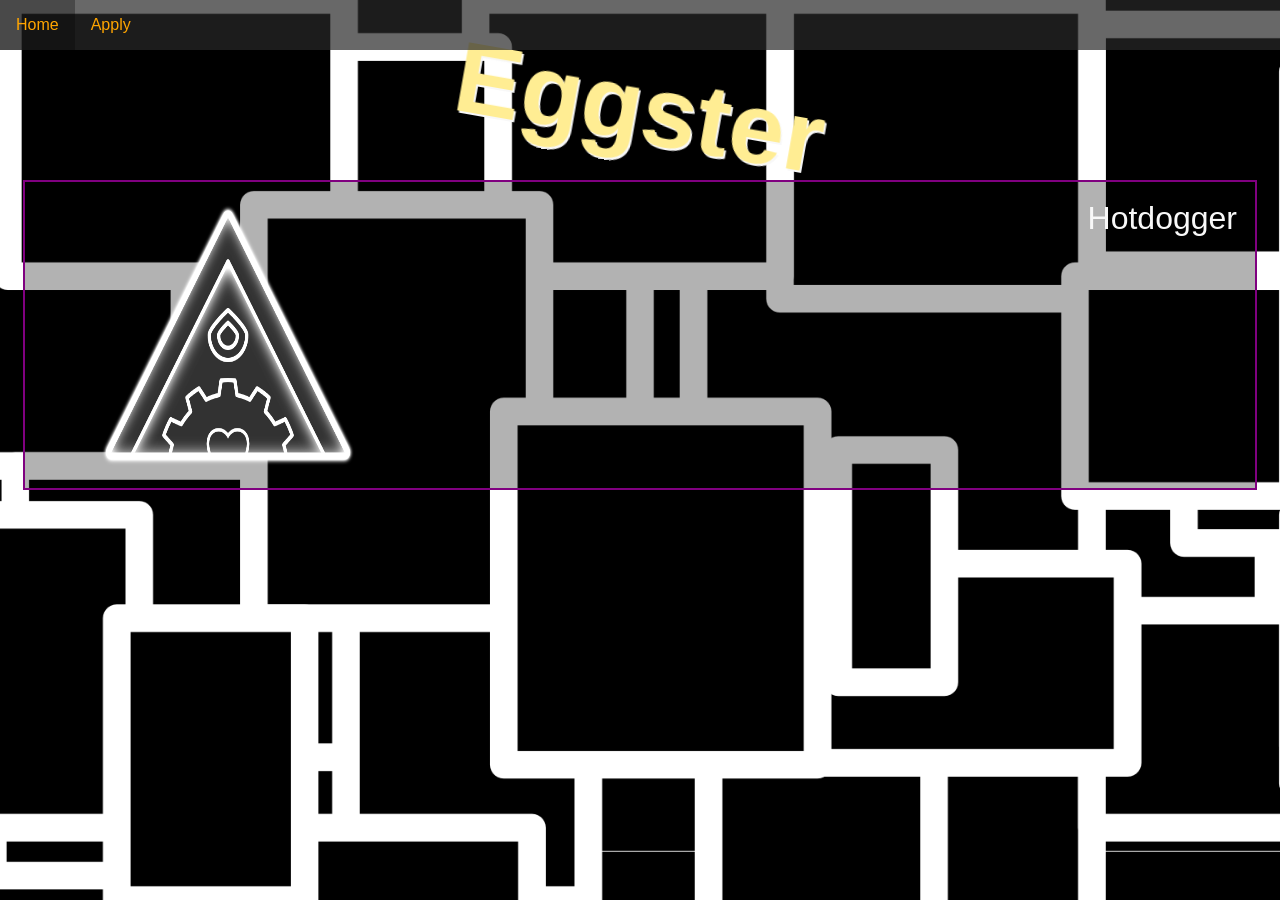
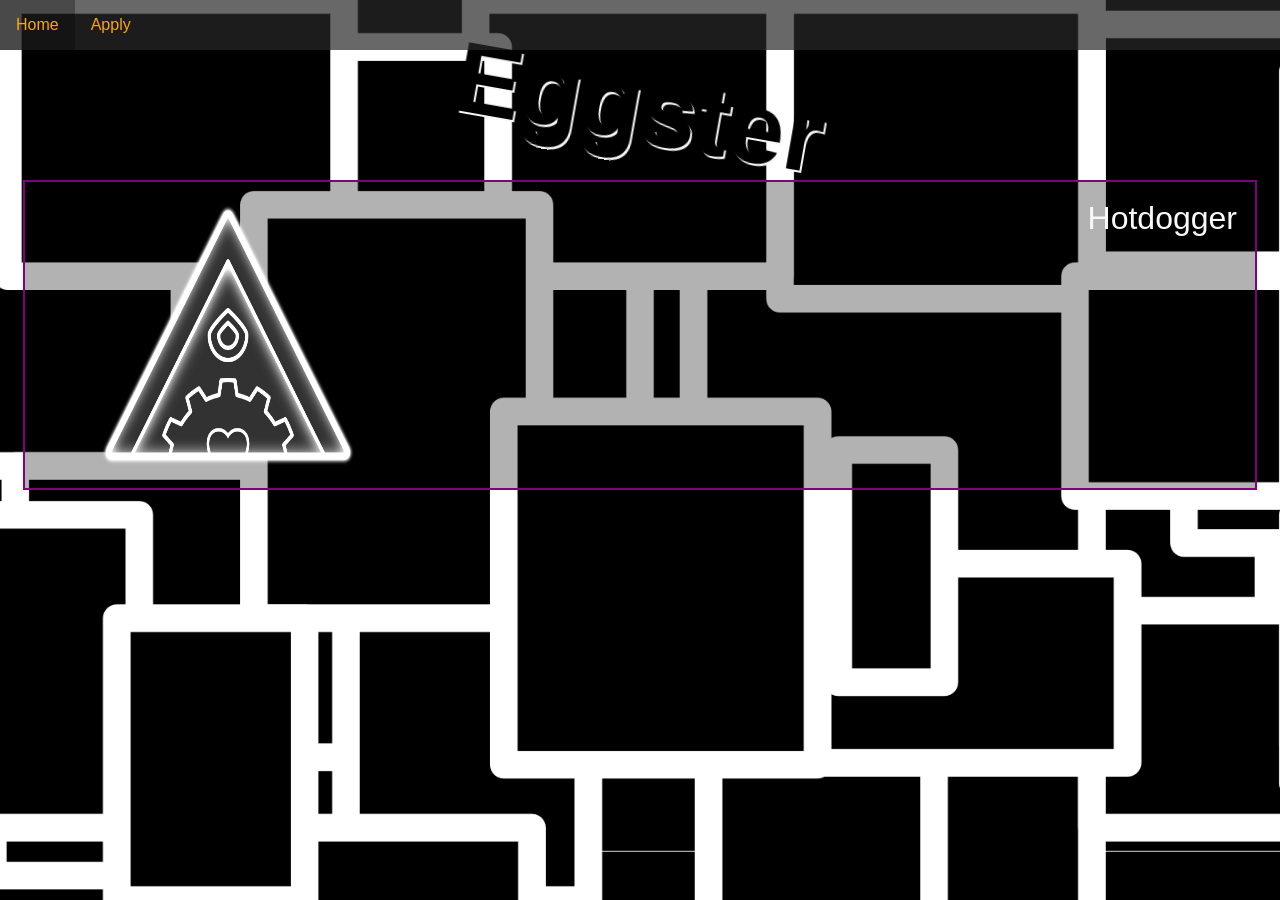
Before and after one commit to Depressino/eggster.club, a Jekyll site: the page built from index.html, in a window 1280 px wide. Built offline with Jekyll 4.4.1, drawn with Linux system fonts in a browser that asks for light colours.

Commit message:
updated text colors

```diff
--- a/assets/css/eggster.scss
+++ b/assets/css/eggster.scss
@@ -3,14 +3,14 @@
 
 @keyframes cani {
 	0%, 100% {
-		color: #ffed93;
+		color: #000000;
 		text-shadow: 2px 2px #f8f8f8;
 		transform: skewX(20deg);
 		transform: rotate(10deg);
 	}
 	50% {
 		color: #f8f8f8;
-		text-shadow: 2px 2px #ffed93;
+		text-shadow: 2px 2px #000000;
 		transform: skewX(-20deg);
 		transform: rotate(-10deg);
 
```
